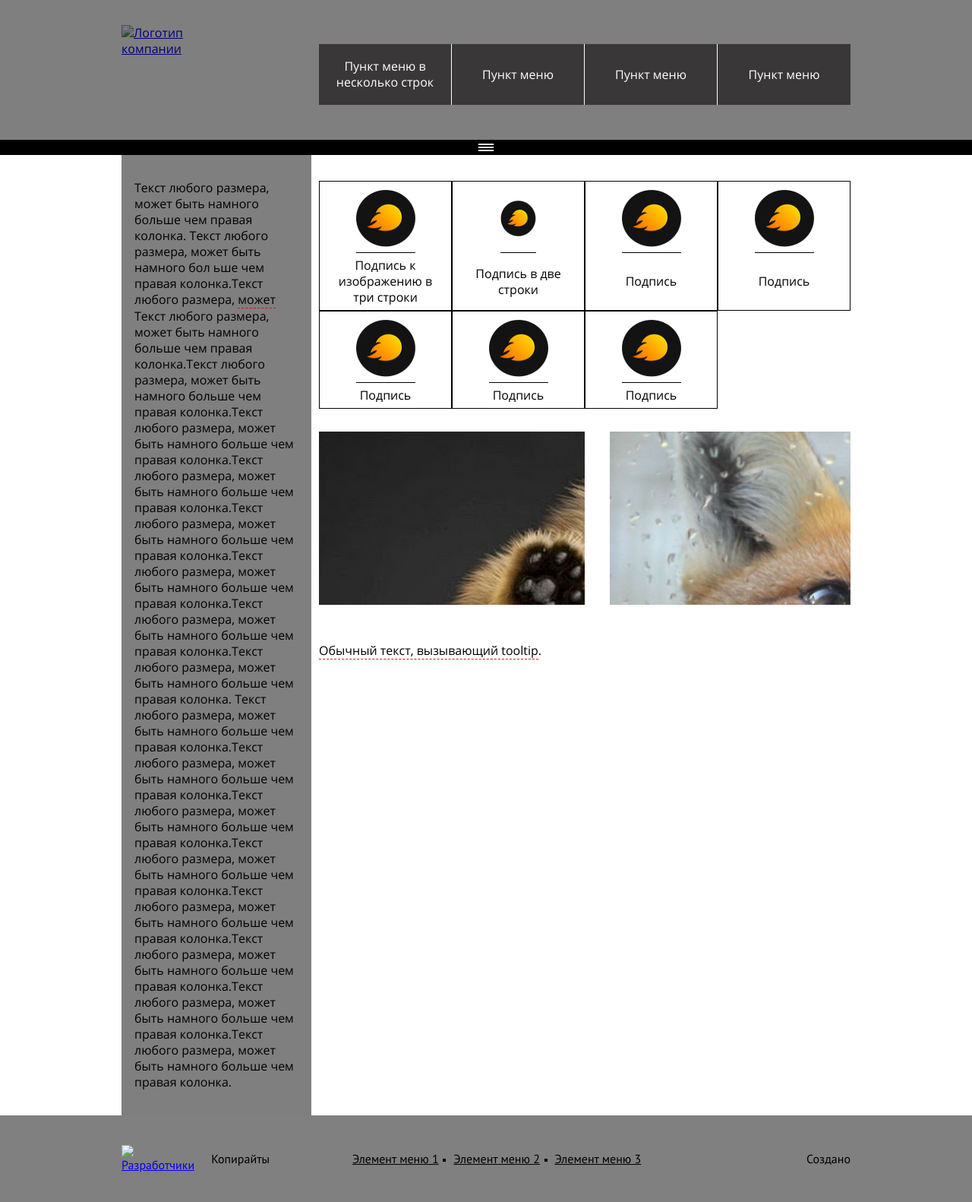
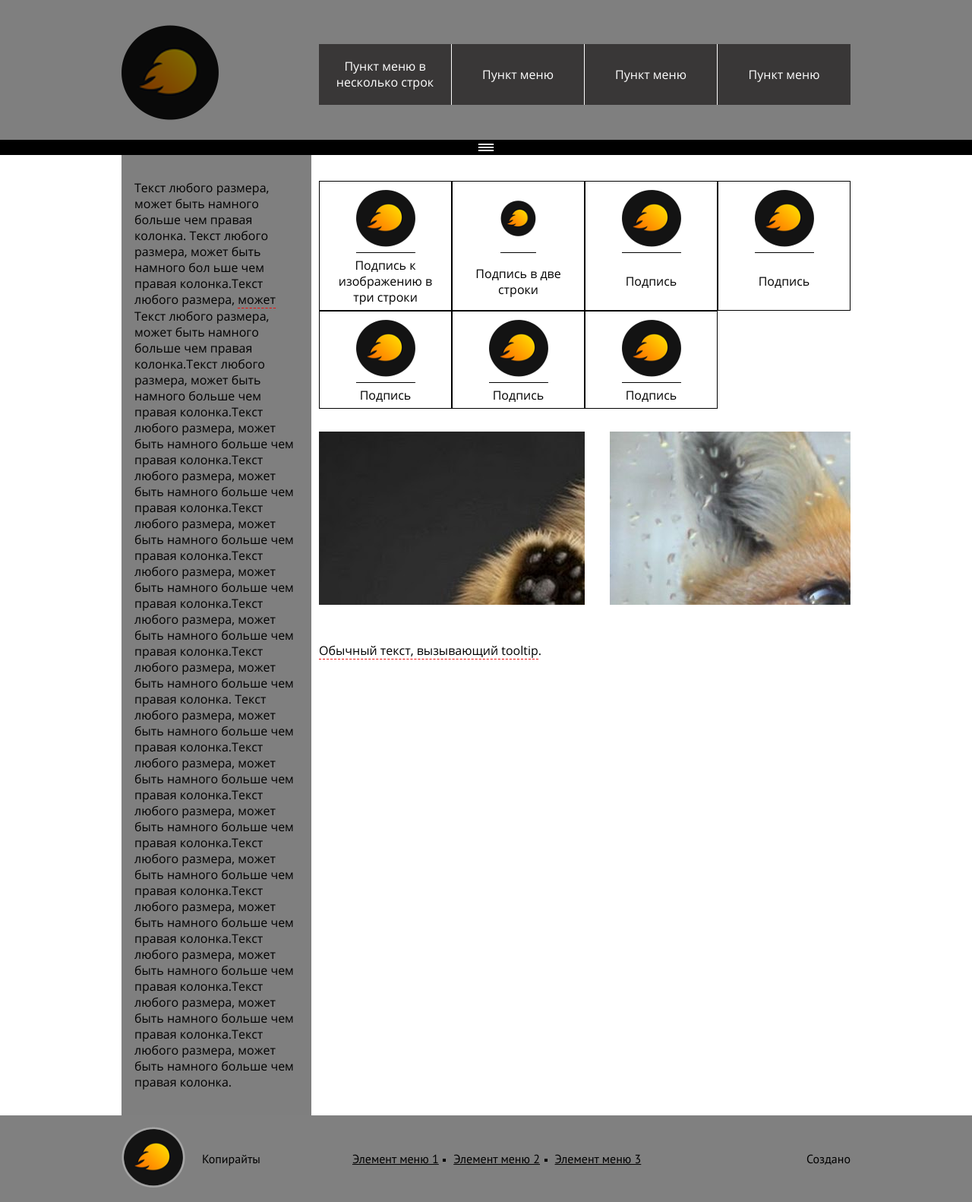
Before and after one commit to greencityarcher/testprojectID, a website: page index.html in a window 1280 px wide. Shown: the whole page at 76% size. Drawn offline with nearby package versions, Linux system fonts and the light colour scheme; files that its build step writes are made by us from their sources; the site is published under a folder, as on GitHub Pages, so addresses that start at the root find nothing.

Commit message:
Fix problem with logo images

```diff
--- a/index.html
+++ b/index.html
@@ -10,7 +10,7 @@
     <header class="page-header">
         <div class="page-header__collapsing-wrap">
             <div class="page-header__logo-wrap">
-                <a href="#"><img class="logo__image" src="/img/logo.png" alt="Логотип компании" width="128" height="125" /></a>
+                <a href="#"><img class="logo__image" src="img/logo.png" alt="Логотип компании" width="128" height="125" /></a>
             </div>
             <nav class="main-nav  page-header__navigation">
                 <ul class="main-nav__menu top-menu">
@@ -174,7 +174,7 @@
         <footer class="page-footer">
             <div class="page-footer__center-wrap">
                 <div class="page-footer__copyrights  copyrights">
-                    <a class="copyrights__dev-logo" href="#"><img src="/img/logo-small.png" alt="Разработчики" width="84" height="80" /></a>
+                    <a class="copyrights__dev-logo" href="#"><img src="img/logo-small.png" alt="Разработчики" width="84" height="80" /></a>
                     <div class="copyrights__text">Копирайты</div>
                 </div>
                 <div class="page-footer__menu-wrap">
```
